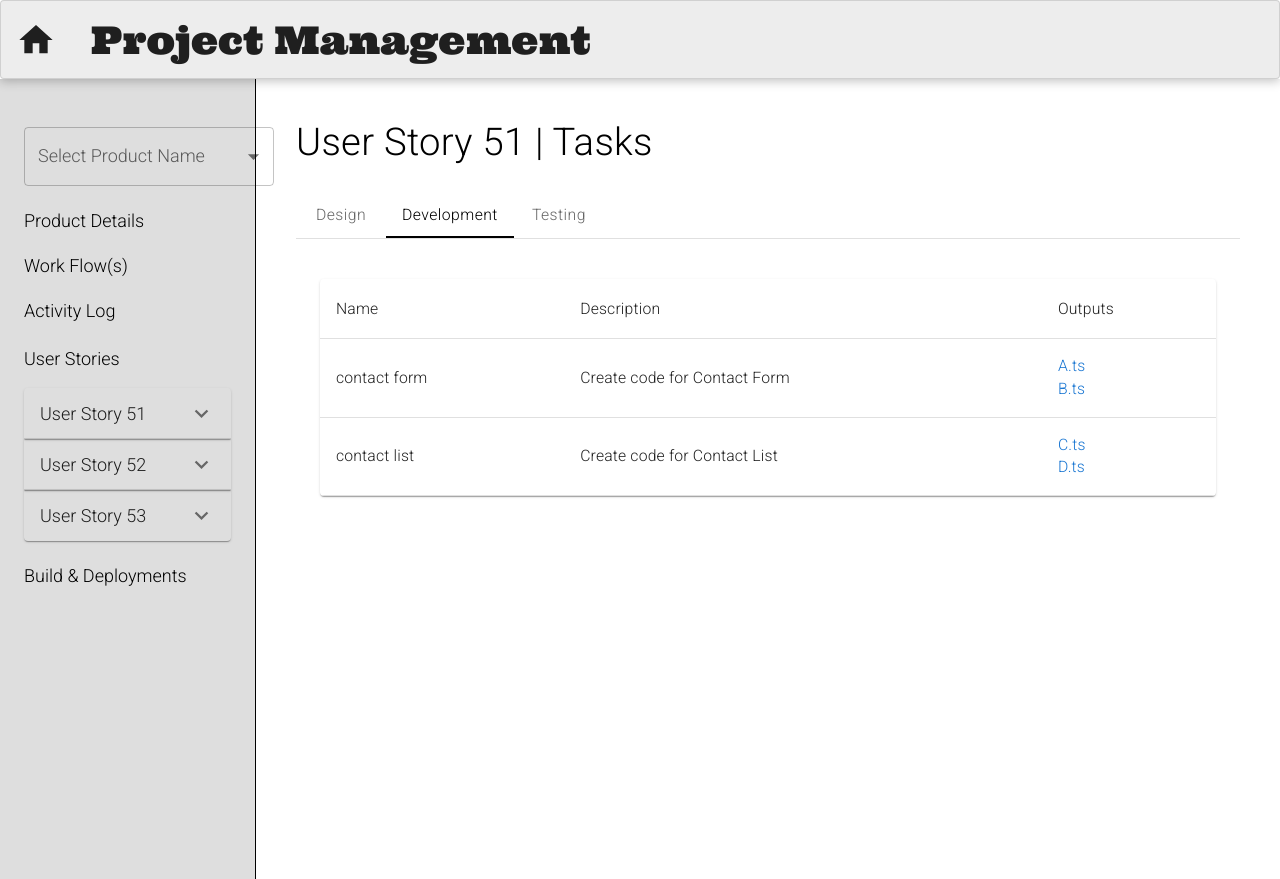
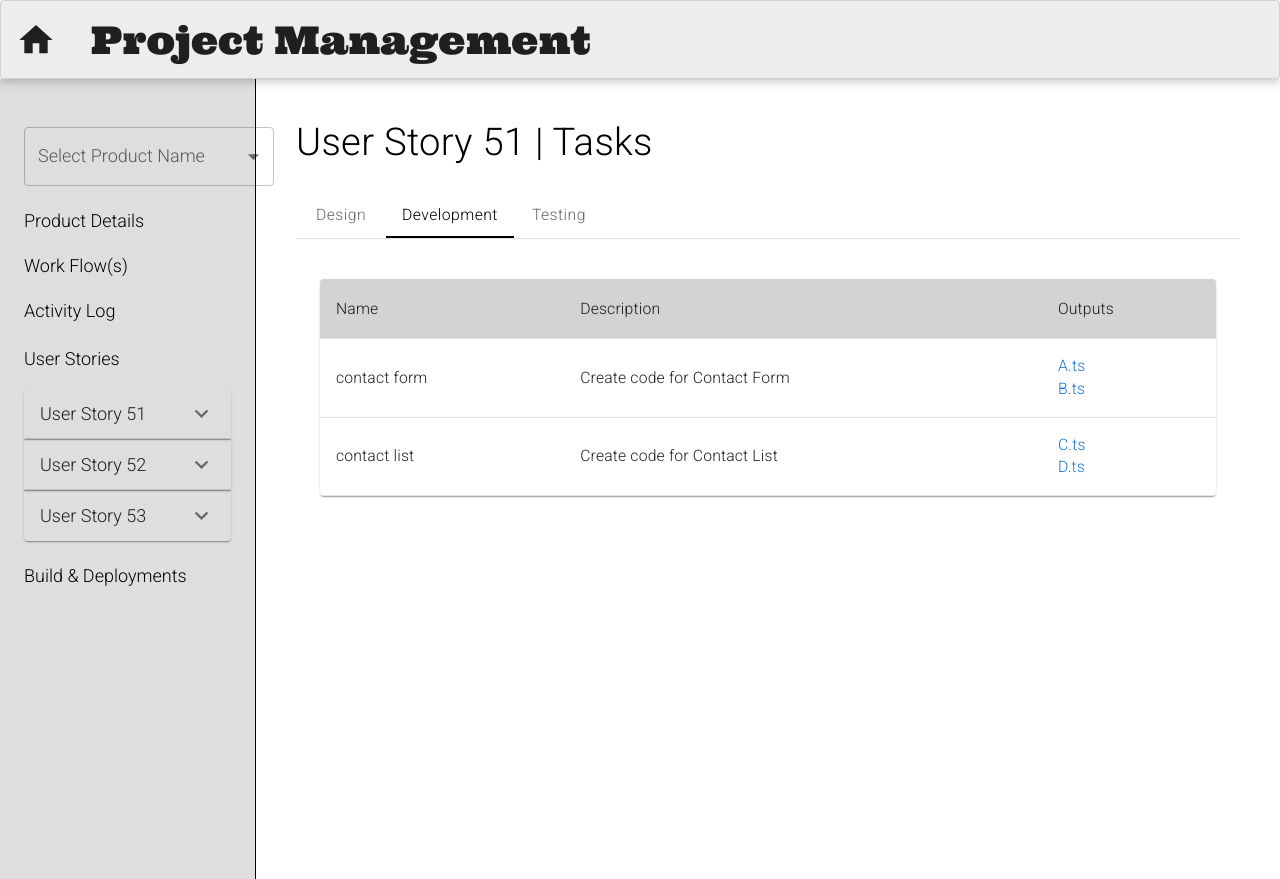
Before and after one commit to Saif-Ullah-akqa/project-management-tool, a Next.js app: page /UserStory/51/Tasks in a window 1280 px wide. Both pictures are taken after a click on the tab "Development". Built offline with nearby package versions, Linux system fonts and the light colour scheme.

Commit message:
updated tasks table heading color

```diff
--- a/src/app/UserStory/[userStoryId]/Tasks/page.jsx
+++ b/src/app/UserStory/[userStoryId]/Tasks/page.jsx
@@ -96,7 +96,7 @@ const Tasks = () => {
               sx={{ marginTop: 2, backgroundColor: "transparent" }}
             >
               <Table>
-                <TableHead>
+                <TableHead sx={{ backgroundColor: "lightgray" }}>
                   <TableRow>
                     <TableCell>Name</TableCell>
                     <TableCell>Description</TableCell>
@@ -131,7 +131,7 @@ const Tasks = () => {
               sx={{ marginTop: 2, backgroundColor: "transparent" }}
             >
               <Table>
-                <TableHead>
+                <TableHead sx={{ backgroundColor: "lightgray" }}>
                   <TableRow>
                     <TableCell>Name</TableCell>
                     <TableCell>Description</TableCell>
```
